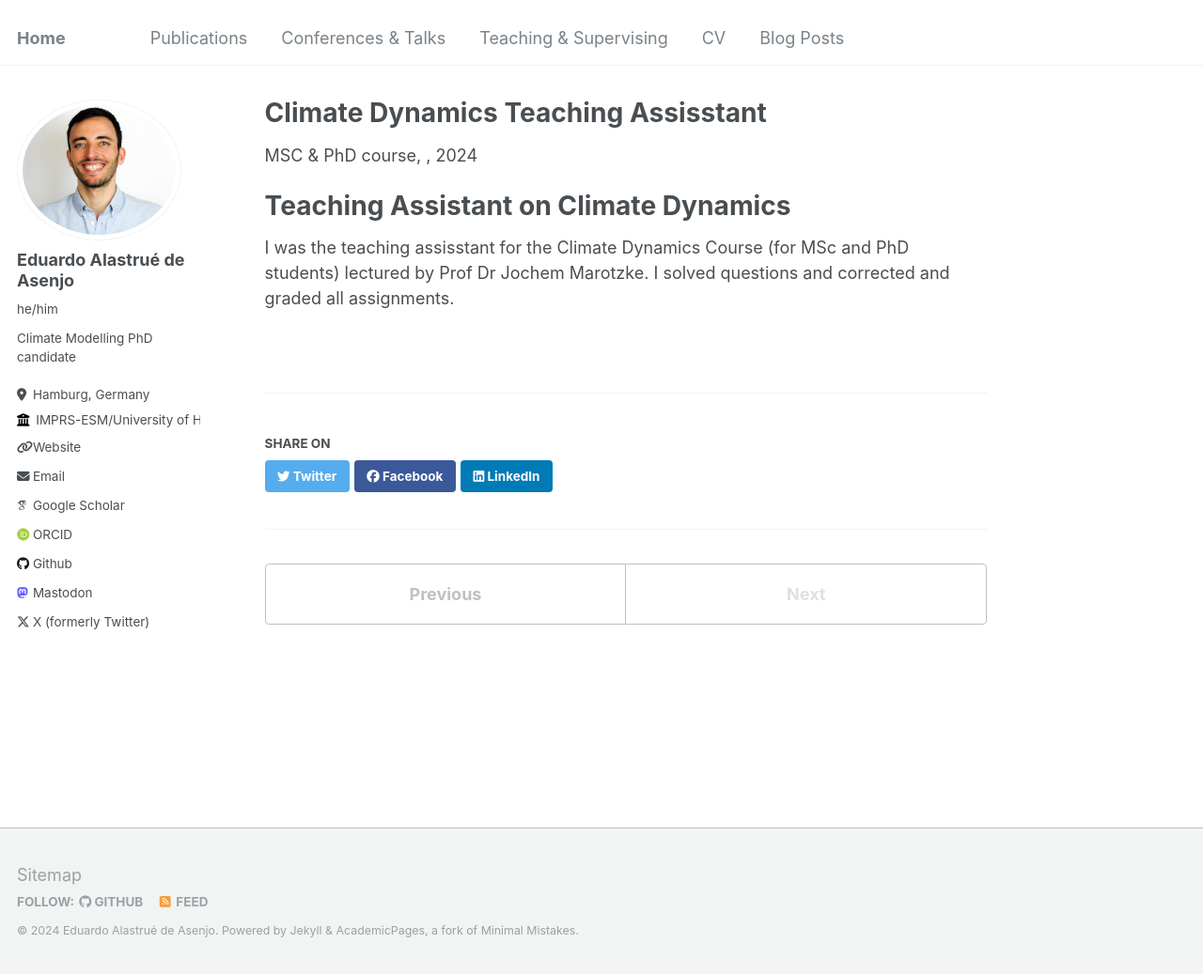
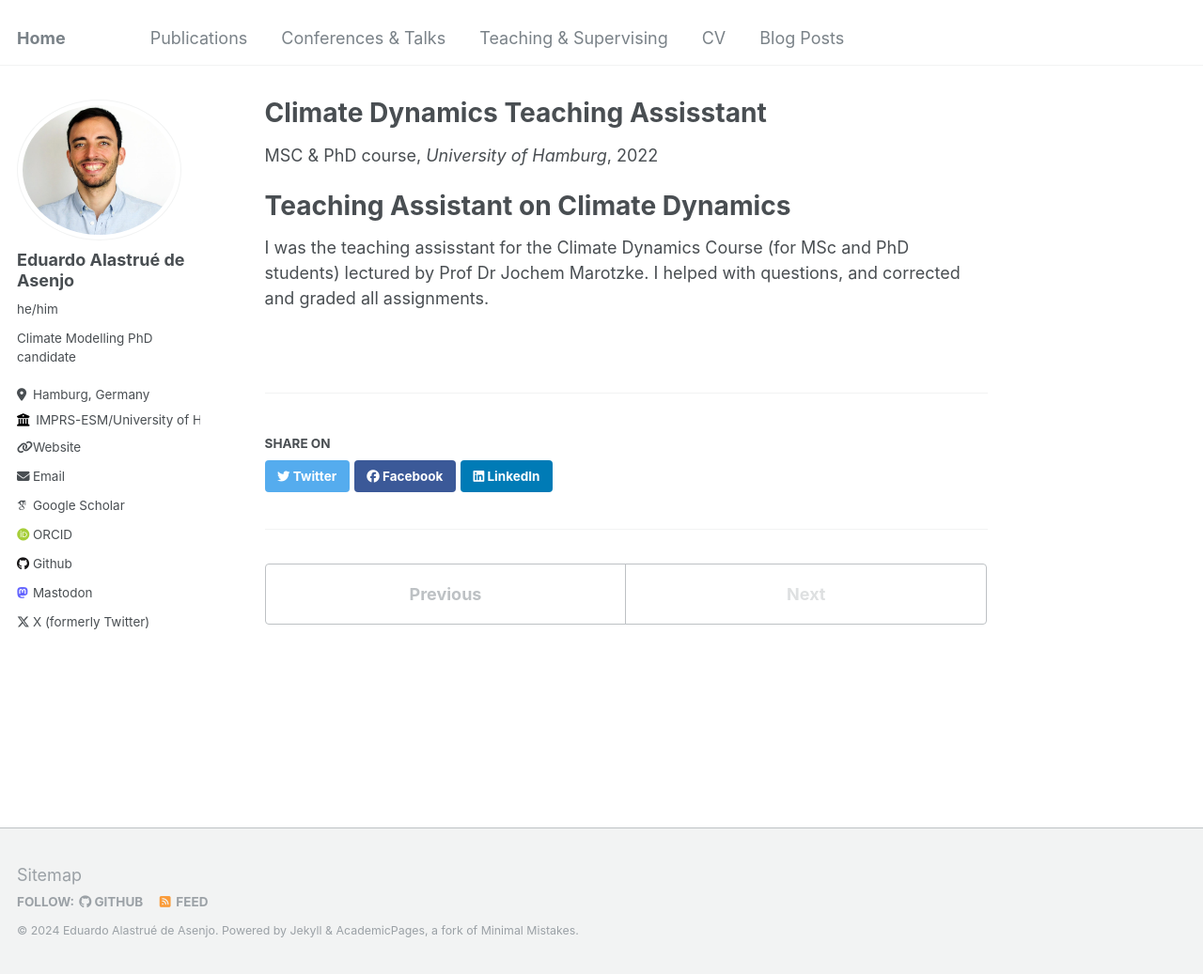
Before and after one commit to edualas/edualas.github.io, a Jekyll site: the page built from _teaching/clim_dyn.md, in a window 1280 px wide and 1037 px high. Shown: the whole window at 94% size. Built offline with Jekyll 4.4.1, drawn with Linux system fonts in a browser that asks for light colours; some web fonts are replaced.

Commit message:
Update clim_dyn.md

```diff
--- a/_teaching/clim_dyn.md
+++ b/_teaching/clim_dyn.md
@@ -3,8 +3,10 @@ title: "Climate Dynamics Teaching Assisstant"
 collection: teaching
 type: "MSC & PhD course"
 permalink: /teaching/clim_dyn
+venue: "University of Hamburg"
+date: 2022-04-01
 ---
 
 Teaching Assistant on Climate Dynamics
 ======
-I was the teaching assisstant for the Climate Dynamics Course (for MSc and PhD students) lectured by Prof Dr Jochem Marotzke. I solved questions and corrected and graded all assignments.
+I was the teaching assisstant for the Climate Dynamics Course (for MSc and PhD students) lectured by Prof Dr Jochem Marotzke. I helped with questions, and corrected and graded all assignments.
```
